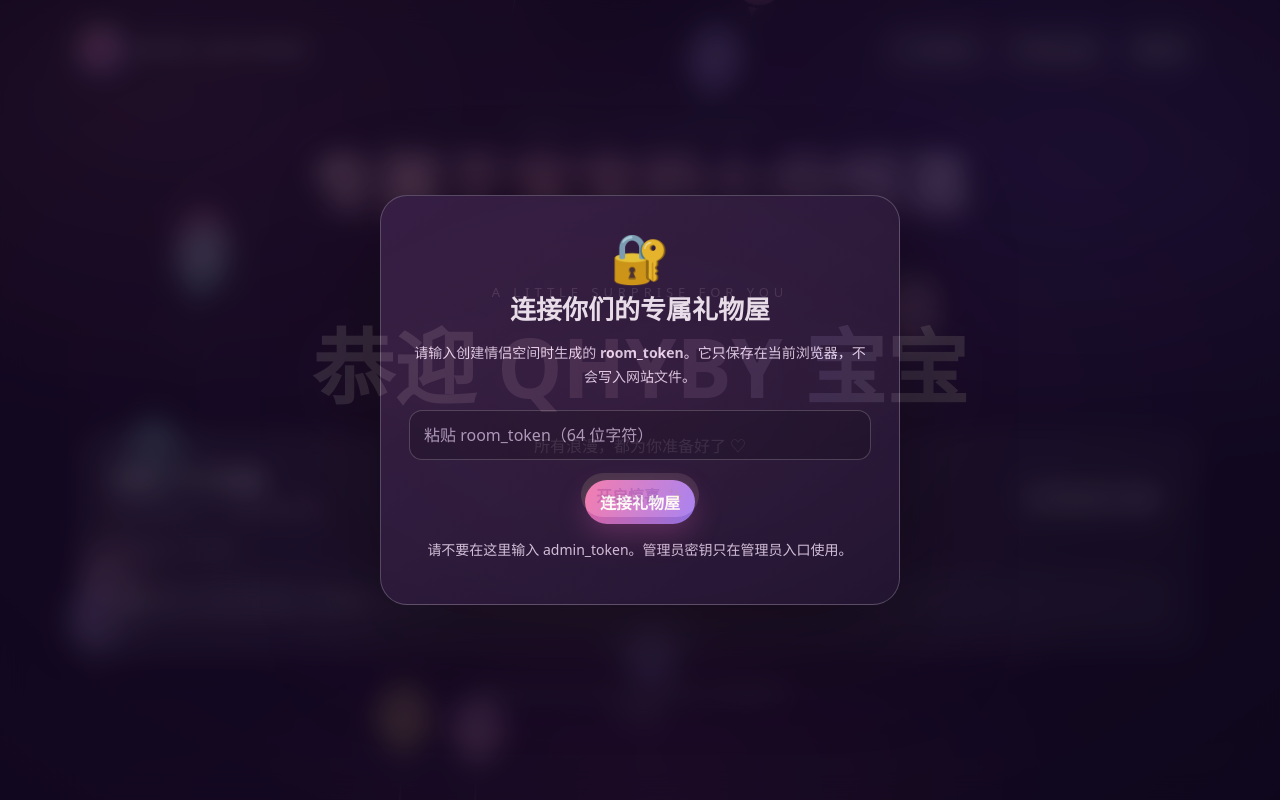
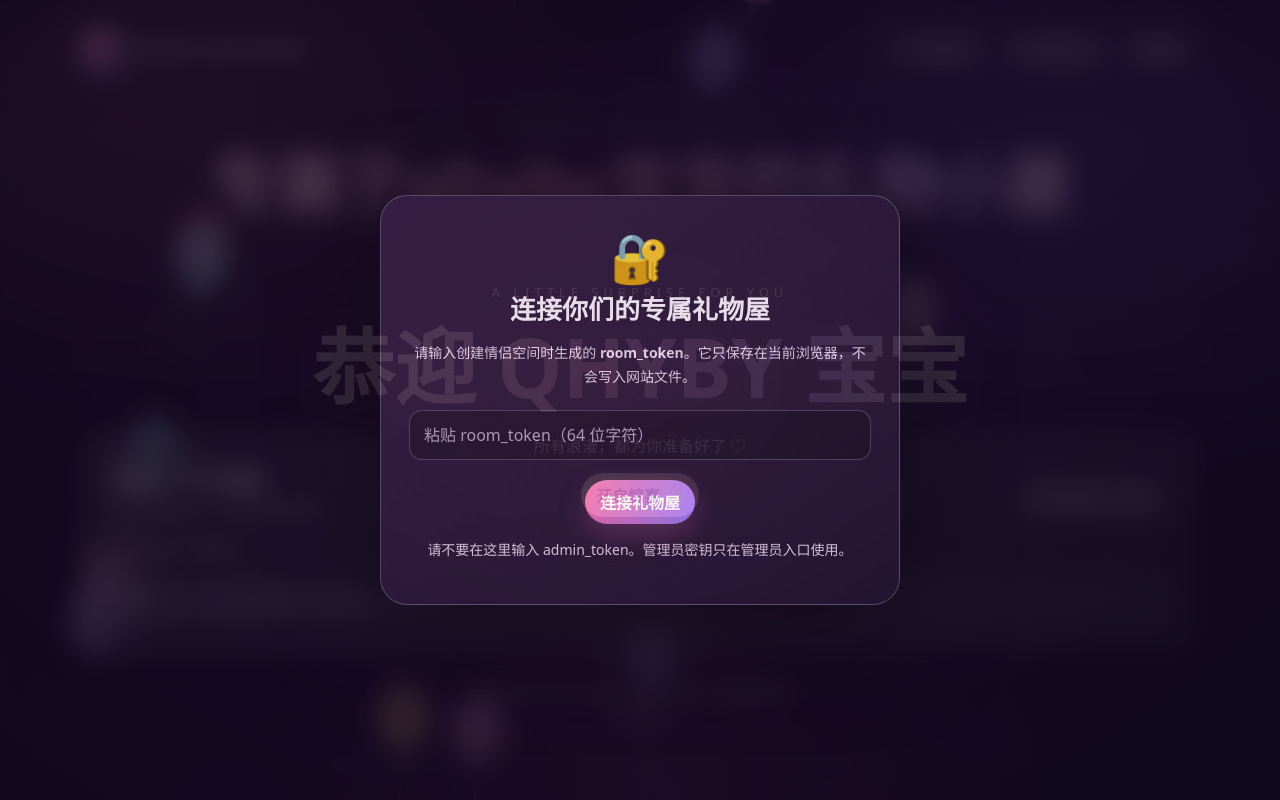
Before and after one commit to xhcxjkl/qhyby-love-room, a plain HTML site: page index.html in a window 1280 px wide. Drawn offline with Linux system fonts and the light colour scheme.

Commit message:
Update index.html

```diff
--- a/index.html
+++ b/index.html
@@ -147,7 +147,7 @@ h1{font-size:clamp(34px,7vw,66px);line-height:1.12;margin:12px 0 10px;
 
   <section class="hero">
     <div class="eyebrow">A WEEK OF LITTLE HAPPINESS</div>
-    <h1>专属于宝宝的七份惊喜</h1>
+    <h1>专属于qhyby宝宝的礼物小屋</h1>
     <p class="subtitle">每一个礼物盒里，都藏着一份小小的偏爱。<br>今天会拆开什么呢？♡</p>
     <div class="hero-heart">♡ ✦ ♡ ✦ ♡</div>
   </section>
```
